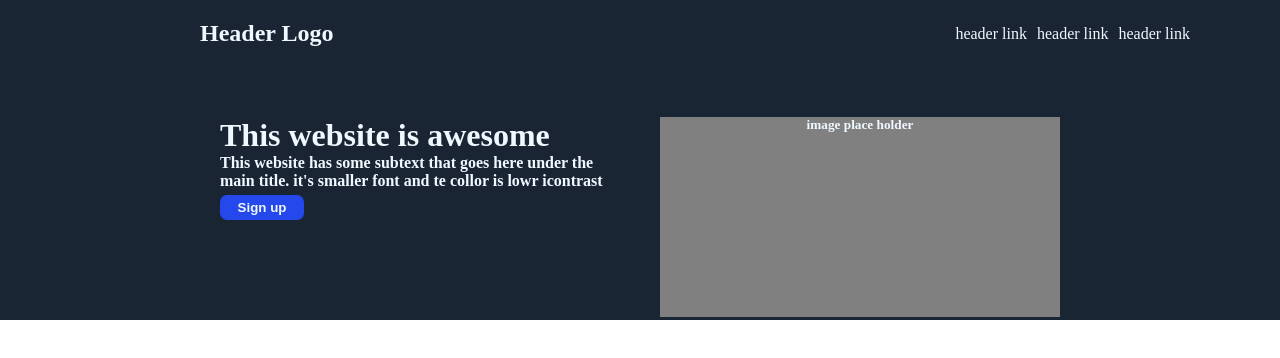
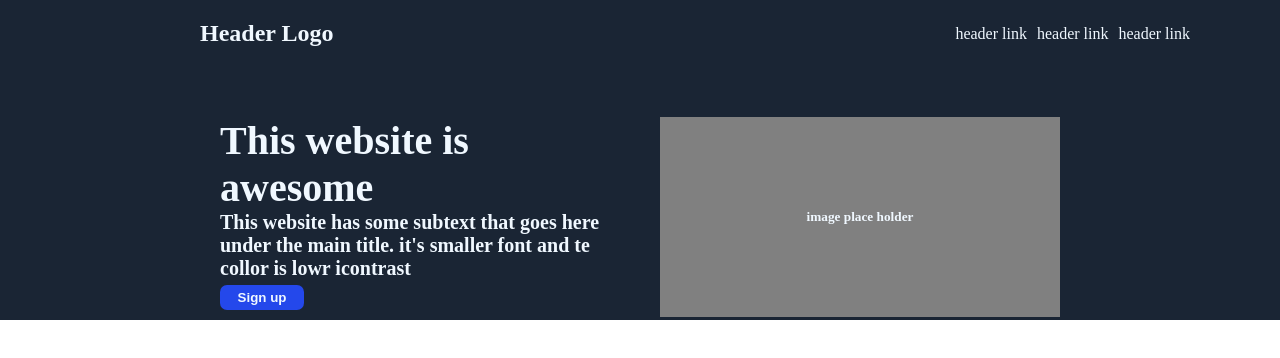
Before and after one commit to sammy2342/landing-page-odin-project, a plain HTML site: page index.html in a window 1280 px wide. Drawn offline with Linux system fonts and the light colour scheme.

Commit message:
complete first section

```diff
--- a/index.html
+++ b/index.html
@@ -19,12 +19,12 @@
         </div>
         <div class="container-for-left-right">
             <div class="right-container">
-                <h1>This website is awesome</h1>
-                <h4>This website has some subtext that goes here under the main title. it's smaller font and te collor is lowr icontrast</h4>
+                <h1 class="header-for-first-paragraph">This website is awesome</h1>
+                <h4 class="header-h4">This website has some subtext that goes here under the main title. it's smaller font and te collor is lowr icontrast</h4>
                 <button class="button-sign-up">Sign up</button>
             </div>
             <div class="left-container">
-                <h5>image place holder</h5>
+                <h5 class="image-holder">image place holder</h5>
             </div>
         </div>
     </main>
--- a/style.css
+++ b/style.css
@@ -60,6 +60,9 @@
     width: 400px;
     margin-right: auto;
     margin-left: 20px;
+    display: flex;
+    justify-content: center;
+    align-items: center;
 }
 
 .button-sign-up {
@@ -72,3 +75,11 @@
     border-radius: 7px;
     margin-top: 5px;
 }
+
+.header-for-first-paragraph {
+    font-size: 40px;
+}
+
+.header-h4 {
+    font-size: 20px;
+}
```
